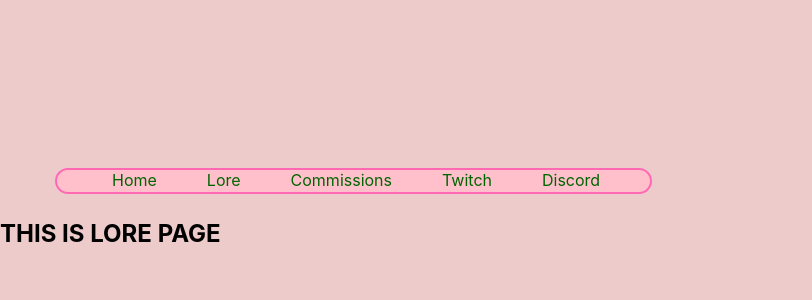
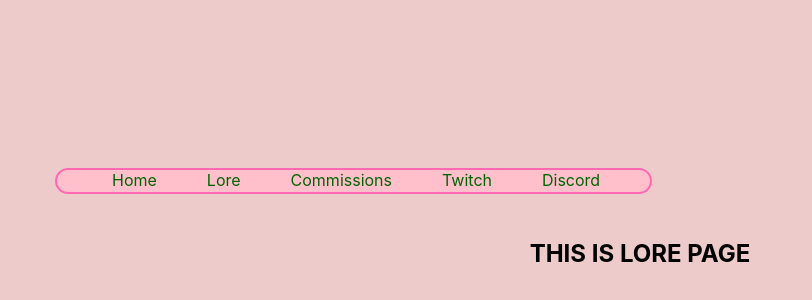
Before and after one commit to jmorales8/Bunnys-space, a React (Create React App) app in the folder ui/: page /lore in a window 1280 px wide. Shown: the part 32-332 px from the top of the page, without its empty margins (0-812 px from the left). Built offline with nearby package versions, Linux system fonts and the light colour scheme.

Commit message:
Fix lore text to middle

```diff
--- a/ui/src/pages/Lore/Lore.tsx
+++ b/ui/src/pages/Lore/Lore.tsx
@@ -1,5 +1,7 @@
 export function Lore() {
   return (
-    <h2>THIS IS LORE PAGE</h2>
+    <div className="lore">
+      <h2>THIS IS LORE PAGE</h2>
+    </div>
   )
 }
--- /dev/null
+++ b/ui/src/pages/Lore/lore.scss
@@ -0,0 +1,4 @@
+.lore {
+  display: flex;
+  justify-content: center;
+}
--- a/ui/src/styles/styles.scss
+++ b/ui/src/styles/styles.scss
@@ -10,6 +10,9 @@
 // Twitch
 @import "../pages/Twitch/TwitchProfile/twitchProfile.scss";
 
+// Lore
+@import "../pages/Lore/lore.scss";
+
 // Disord
 @import "../pages/Discord/discord.scss";
 @import "../pages/Discord/Servers/ServerTemplate/serverTemplate.scss";
```
